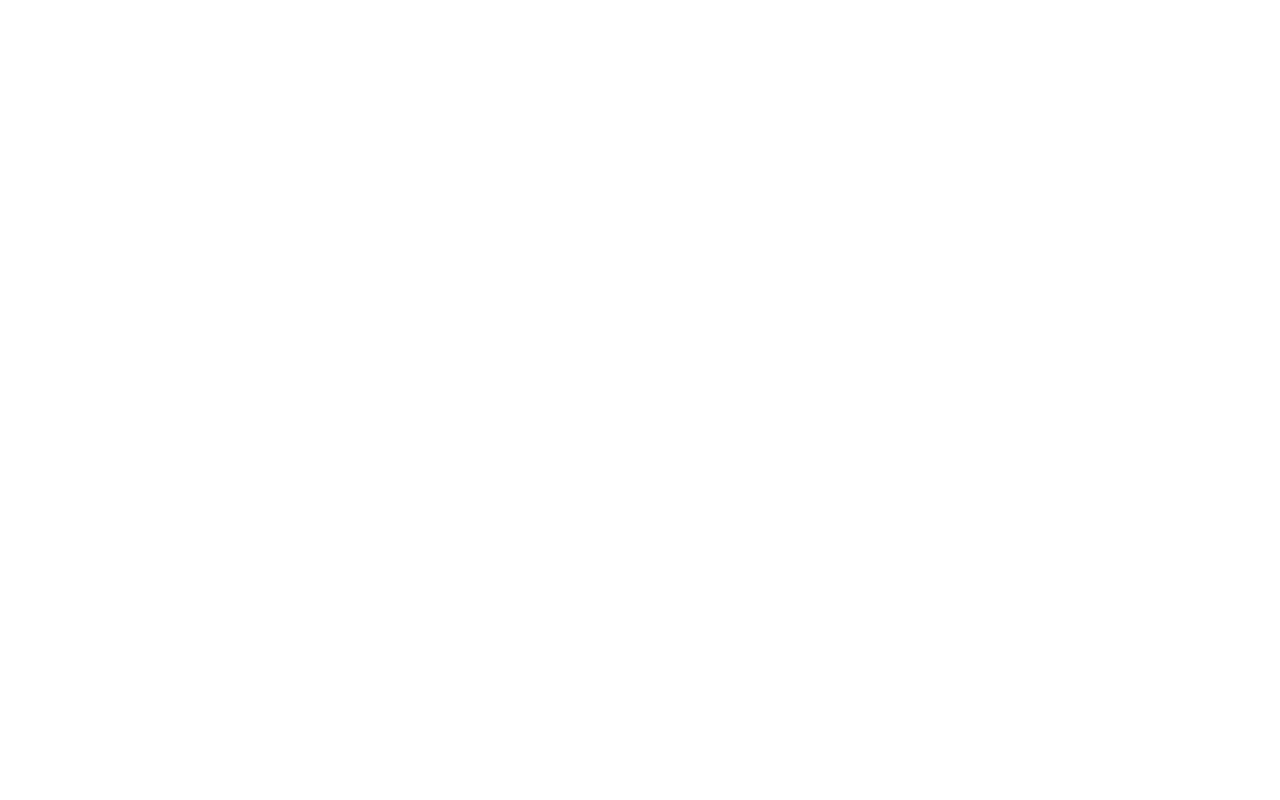
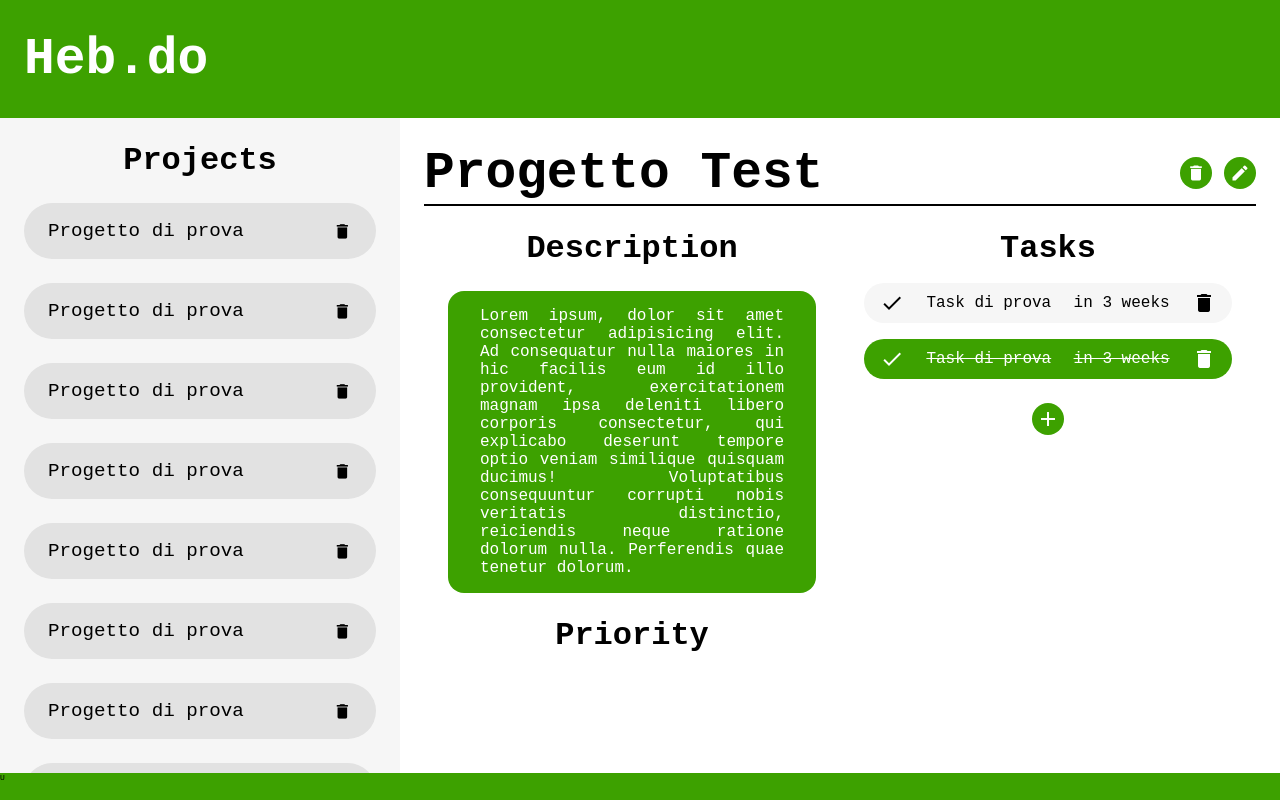
Before and after one commit to HeblisCode/todo-app, a plain HTML site: page index.html in a window 1280 px wide. Drawn offline with Linux system fonts and the light colour scheme; a web font is replaced by a local one.

Commit message:
basic design

```diff
--- a/index.html
+++ b/index.html
@@ -6,6 +6,99 @@
     <meta name="viewport" content="width=device-width, initial-scale=1.0" />
     <title>Document</title>
     <script src="main.js" defer></script>
+    <link rel="stylesheet" href="style.css" />
+    <link
+      href="https://fonts.googleapis.com/icon?family=Material+Icons"
+      rel="stylesheet"
+    />
   </head>
-  <body></body>
+  <body>
+    <header>
+      <h1>Heb.do</h1>
+      <button>Menu</button>
+    </header>
+    <nav>
+      <h2>Projects</h2>
+      <div id="navProjectsContainer">
+        <div class="projectNav">
+          <p class="projectNavTitle">Progetto di prova</p>
+          <span class="material-icons">delete</span>
+        </div>
+        <div class="projectNav">
+          <p class="projectNavTitle">Progetto di prova</p>
+          <span class="material-icons">delete</span>
+        </div>
+        <div class="projectNav">
+          <p class="projectNavTitle">Progetto di prova</p>
+          <span class="material-icons">delete</span>
+        </div>
+        <div class="projectNav">
+          <p class="projectNavTitle">Progetto di prova</p>
+          <span class="material-icons">delete</span>
+        </div>
+        <div class="projectNav">
+          <p class="projectNavTitle">Progetto di prova</p>
+          <span class="material-icons">delete</span>
+        </div>
+        <div class="projectNav">
+          <p class="projectNavTitle">Progetto di prova</p>
+          <span class="material-icons">delete</span>
+        </div>
+        <div class="projectNav">
+          <p class="projectNavTitle">Progetto di prova</p>
+          <span class="material-icons">delete</span>
+        </div>
+        <div class="projectNav">
+          <p class="projectNavTitle">Progetto di prova</p>
+          <span class="material-icons">delete</span>
+        </div>
+        <span id="addProject" class="material-icons">add</span>
+      </div>
+    </nav>
+    <main>
+      <div id="mainHeader">
+        <h2>Progetto Test</h2>
+        <div id="mainButtons">
+          <span class="material-icons">delete</span
+          ><span class="material-icons">edit</span>
+        </div>
+      </div>
+      <div id="mainDescription">
+        <h3>Description</h3>
+        <p>
+          Lorem ipsum, dolor sit amet consectetur adipisicing elit. Ad
+          consequatur nulla maiores in hic facilis eum id illo provident,
+          exercitationem magnam ipsa deleniti libero corporis consectetur, qui
+          explicabo deserunt tempore optio veniam similique quisquam ducimus!
+          Voluptatibus consequuntur corrupti nobis veritatis distinctio,
+          reiciendis neque ratione dolorum nulla. Perferendis quae tenetur
+          dolorum.
+        </p>
+        <h3>Priority</h3>
+      </div>
+      <div id="mainTasks">
+        <h3>Tasks</h3>
+        <div id="tasksContainer">
+          <div class="task">
+            <span class="material-icons">done</span>
+            <div class="taskContent">
+              <p class="taskTitle">Task di prova</p>
+              <p class="taskDate">in 3 weeks</p>
+            </div>
+            <span class="material-icons">delete</span>
+          </div>
+          <div class="task taskCompleted">
+            <span class="material-icons">done</span>
+            <div class="taskContent">
+              <p class="taskTitle">Task di prova</p>
+              <p class="taskDate">in 3 weeks</p>
+            </div>
+            <span class="material-icons">delete</span>
+          </div>
+          <span id="addProject" class="material-icons">add</span>
+        </div>
+      </div>
+    </main>
+    <footer>U</footer>
+  </body>
 </html>
--- /dev/null
+++ b/style.css
@@ -0,0 +1,260 @@
+@import url("https://fonts.googleapis.com/css2?family=PT+Mono&display=swap");
+* {
+  margin: 0;
+  padding: 0;
+  box-sizing: border-box;
+  list-style: none;
+}
+:root {
+  --mainColor: white;
+  --secColor: #f6f6f6;
+  --secDarkColor: #e2e2e2;
+  --accColor: #3da100;
+  --textColor: black;
+}
+html {
+  height: 100%;
+  width: 100%;
+  font-size: 50%;
+}
+body {
+  display: grid;
+  grid-template-columns: minmax(50rem, 1fr) 4fr;
+  grid-template-rows: 14.8rem 1fr 3.4rem;
+  height: 100%;
+  width: 100%;
+  font-family: "PT Mono", monospace;
+}
+@media (max-width: 767px) {
+  body {
+    grid-template-columns: 1fr;
+    grid-template-rows: 60px 1fr 30px;
+  }
+}
+/*NAV BAR STYLING*********************************************************************/
+header {
+  background-color: var(--accColor);
+  grid-column: span 2;
+  padding: 3rem;
+  display: flex;
+  align-items: center;
+  justify-content: space-between;
+  z-index: 2;
+  color: var(--mainColor);
+}
+header > h1 {
+  font-size: 6.4rem;
+}
+header > button {
+  display: none;
+}
+@media (max-width: 767px) {
+  header > button {
+    display: block;
+  }
+}
+/*SIDEBAR STYLING********************************************************************/
+nav {
+  background-color: var(--secColor);
+  padding: 3rem;
+  overflow-y: scroll;
+}
+nav > form {
+  height: auto;
+  overflow: hidden;
+  transition: all 1s;
+}
+@media (max-width: 767px) {
+  nav {
+    display: none;
+    flex-direction: column;
+    align-items: center;
+    position: fixed;
+    height: 100vh;
+    width: 100vw;
+    z-index: 1;
+    padding-top: 8rem;
+  }
+  .sidebarActive {
+    display: flex;
+  }
+}
+nav > h2 {
+  font-size: 4rem;
+  text-align: center;
+}
+.projectNav {
+  background-color: var(--secDarkColor);
+  height: 7rem;
+  margin-top: 3rem;
+  border-radius: 3.8rem;
+  display: flex;
+  align-items: center;
+  justify-content: space-between;
+  padding: 0 3rem;
+  color: var(--textColor);
+}
+.projectNav > p,
+.projectNav > span {
+  font-size: 2.4rem;
+}
+.projectNavActive {
+  background-color: var(--accColor);
+  color: white;
+}
+.projectNav:hover {
+  -webkit-box-shadow: 0px 0px 21px 1px rgba(0, 0, 0, 0.3);
+  box-shadow: 0px 0px 21px 1px rgba(0, 0, 0, 0.3);
+  transform: scale(1.01);
+  cursor: pointer;
+}
+.projectNav > span:hover {
+  transform: scale(1.3);
+}
+#addProject {
+  background-color: var(--accColor);
+  color: var(--mainColor);
+  height: 4rem;
+  width: 4rem;
+  border-radius: 50%;
+  display: flex;
+  align-items: center;
+  justify-content: center;
+  font-size: 3rem;
+  margin: auto;
+  margin-top: 3rem;
+}
+#addProject:hover {
+  cursor: pointer;
+  -webkit-box-shadow: 0px 0px 21px 1px rgba(0, 0, 0, 0.3);
+  box-shadow: 0px 0px 21px 1px rgba(0, 0, 0, 0.3);
+  transform: scale(1.2);
+}
+
+/*/
+/*/
+/*MAIN STYLING***********************************************************************/
+main {
+  background-color: var(--mainColor);
+  padding: 3rem;
+  display: grid;
+  grid-template-columns: 1fr 1fr;
+  grid-template-rows: 8rem auto;
+}
+@media (max-width: 767px) {
+  main {
+    display: flex;
+    flex-direction: column;
+  }
+}
+/*****************************MAIN HEAD CONTAINER*********************************/
+#mainHeader {
+  grid-column: span 2;
+  border-bottom: solid black 2px;
+  display: flex;
+  align-items: center;
+  justify-content: space-between;
+}
+#mainHeader > h2 {
+  font-size: 6.4rem;
+}
+#mainButtons {
+  display: flex;
+}
+#mainButtons > span {
+  background-color: var(--accColor);
+  color: var(--mainColor);
+  height: 4rem;
+  width: 4rem;
+  border-radius: 50%;
+  display: flex;
+  align-items: center;
+  justify-content: center;
+  font-size: 2.5rem;
+  margin-left: 1.5rem;
+}
+#mainButtons > span:hover {
+  cursor: pointer;
+  -webkit-box-shadow: 0px 0px 21px 1px rgba(0, 0, 0, 0.3);
+  box-shadow: 0px 0px 21px 1px rgba(0, 0, 0, 0.3);
+  transform: scale(1.2);
+}
+/*****************************MAIN DESC CONTAINER*********************************/
+#mainDescription {
+  padding: 0 3rem;
+  display: flex;
+  flex-direction: column;
+  align-items: center;
+  overflow-y: scroll;
+}
+#mainDescription h3 {
+  font-size: 4rem;
+  margin-top: 3rem;
+}
+#mainDescription p {
+  font-size: 2rem;
+  text-align: justify;
+  padding: 2rem 4rem;
+  color: var(--mainColor);
+  background-color: var(--accColor);
+  border-radius: 2rem;
+  margin-top: 3rem;
+}
+/*****************************MAIN TASK CONTAINER*********************************/
+#mainTasks {
+  padding: 0 3rem;
+  display: flex;
+  flex-direction: column;
+  align-items: center;
+  overflow-y: scroll;
+}
+#mainTasks > h3 {
+  font-size: 4rem;
+  margin-top: 3rem;
+}
+#tasksContainer {
+  width: 100%;
+  height: 100%;
+}
+.task {
+  margin-top: 2rem;
+  background-color: var(--secColor);
+  height: 5rem;
+  font-size: 2rem;
+  border-radius: 2.5rem;
+  width: 100%;
+  display: flex;
+  align-items: center;
+  justify-content: space-between;
+  padding: 0 2rem;
+}
+.taskContent {
+  flex-grow: 1;
+  display: flex;
+  justify-content: space-evenly;
+}
+.taskCompleted {
+  background-color: var(--accColor);
+  color: var(--mainColor);
+}
+.taskCompleted > .taskContent {
+  text-decoration: line-through;
+}
+
+/*/
+/*/
+/*FOOTER STYLING********************************************************************/
+footer {
+  background-color: var(--accColor);
+  grid-column: span 2;
+}
+/*CHECKBOXES************************************************************************/
+.checkbox {
+  height: 20px;
+  width: 20px;
+  background-color: white;
+  border-radius: 50%;
+}
+.checkboxActive {
+  background-color: teal;
+}
```
Also changed, not shown: main.js (+1 -1 lines).
